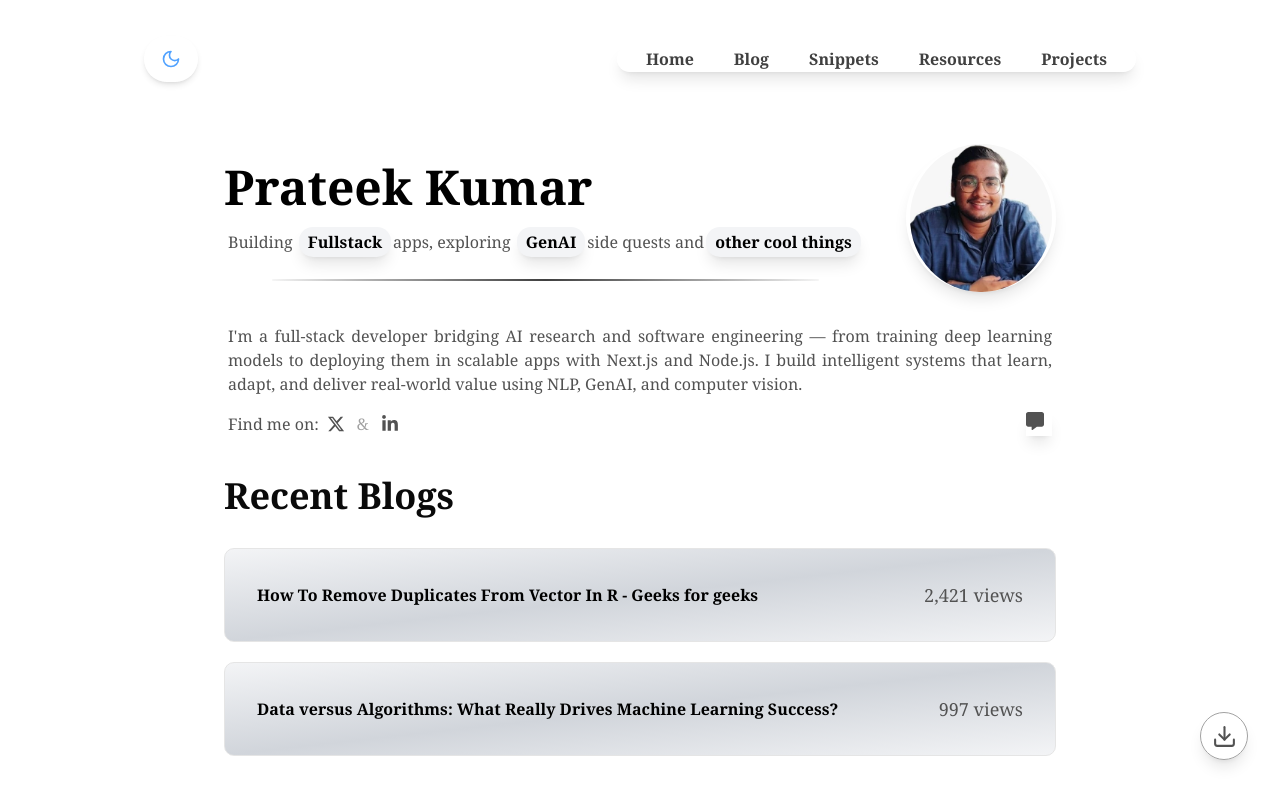
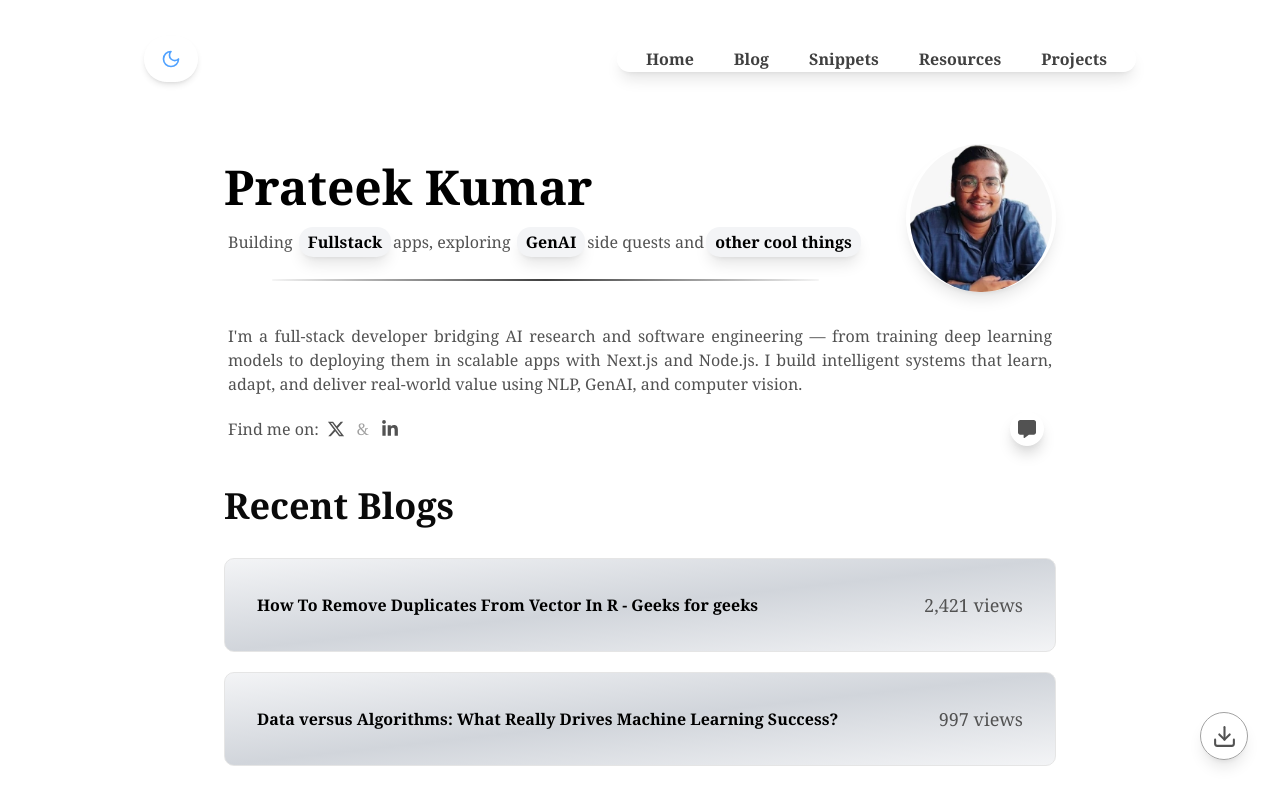
Before and after one commit to Prateekk02/portfolio, a Next.js app: page / in a window 1280 px wide. Shown: the top 799 px of the page. Built offline with nearby package versions, Linux system fonts and the light colour scheme.

Commit message:
Added Message Btn component

```diff
--- a/components/Hero.tsx
+++ b/components/Hero.tsx
@@ -21,7 +21,7 @@ import {
 } from "@/lib/motion";
 import { Badge } from "./ui/badge";
 import { FaXTwitter, FaLinkedinIn } from "react-icons/fa6";
-import { FaMessage } from "react-icons/fa6";
+import MessageBtn from "./MessageBtn";
 
 const Hero = () => {
   return (
@@ -144,11 +144,11 @@ const Hero = () => {
                 <FaLinkedinIn size={18} />
               </Link>
             </div>
-            <div className=""></div>
+
+
           </div>
-          <div className="pr-2 shadow-lg hover:shadow-xl">
-            <FaMessage className='text-neutral-600 hover:text-blue-600 duration-300 cursor-pointer dark:text-white dark:hover:text-blue-600' size={18}/>
-          </div>
+          <MessageBtn />
+
         </div>
       </motion.div>
 
--- /dev/null
+++ b/components/MessageBtn.tsx
@@ -0,0 +1,14 @@
+import React from 'react'
+import { FaMessage } from "react-icons/fa6";
+
+const MessageBtn = () => {
+  return (
+    <div className='group flex justify-center items-center'>
+        <div className="group-hover:scale-110 duration-300 transition-all ease-in-out p-2 shadow-neutral-300 mr-2  shadow-lg hover:shadow-xl rounded-full">
+            <FaMessage className='text-neutral-600  hover:text-blue-600 group duration-300 cursor-pointer dark:text-white dark:hover:text-blue-600' size={18}/>
+        </div>
+    </div>
+  )
+}
+
+export default MessageBtn
--- a/components/ResumeBtn.tsx
+++ b/components/ResumeBtn.tsx
@@ -37,7 +37,7 @@ const Resume: React.FC = () => {
         initial={{ width: 48 }}
         whileHover={{ width: 160 }}
         transition={{ type: "spring", stiffness: 300, damping: 20 }}
-        className="fixed flex items-center justify-center bottom-10 right-8 h-12 rounded-full border border-neutral-400 dark:border-blue-800 shadow-lg dark:shadow-blue-950 cursor-pointer"
+        className="fixed flex items-center z-50 justify-center bottom-10 right-8 h-12 rounded-full border border-neutral-400 dark:border-blue-800 shadow-lg dark:shadow-blue-950 cursor-pointer"
         onMouseEnter={() => setIsHovered(true)}
         onMouseLeave={() => setIsHovered(false)}
         onClick={handleDownload}
```
